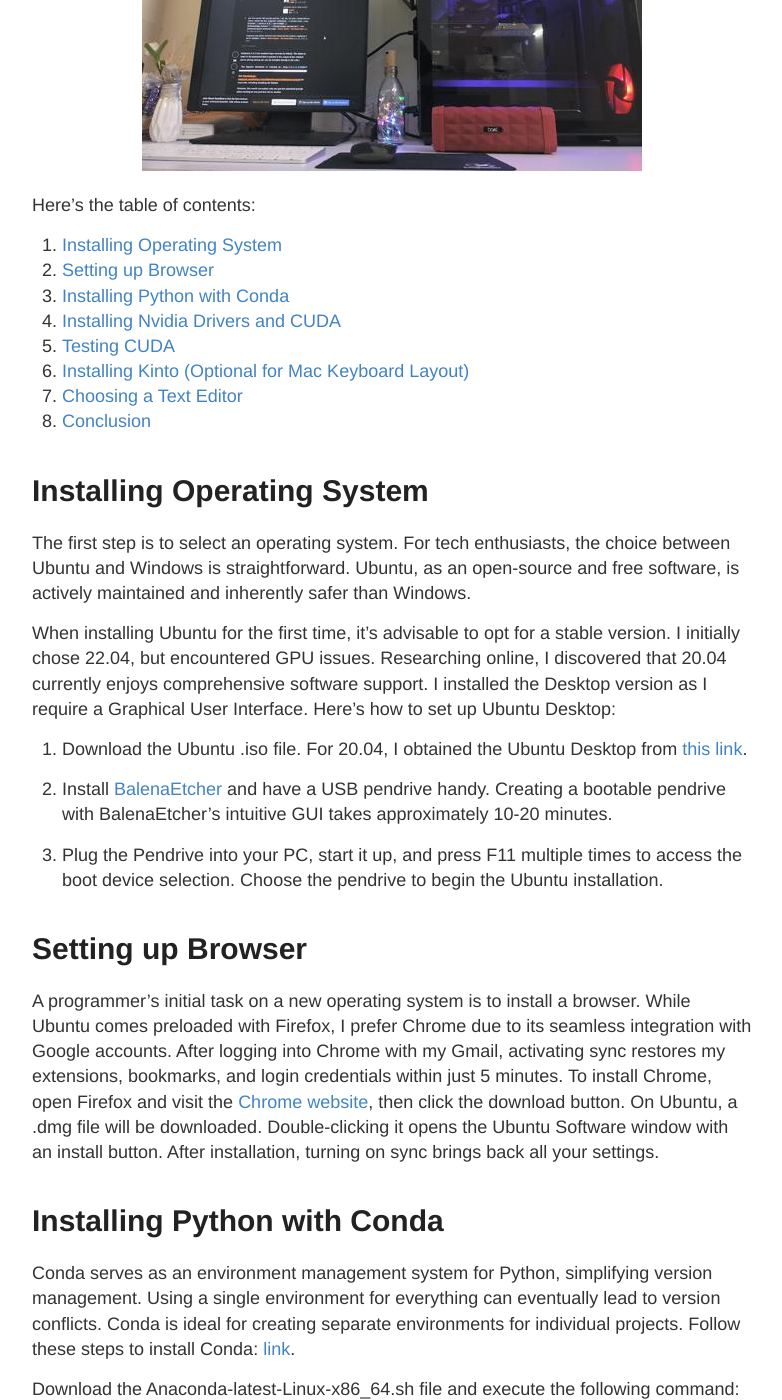
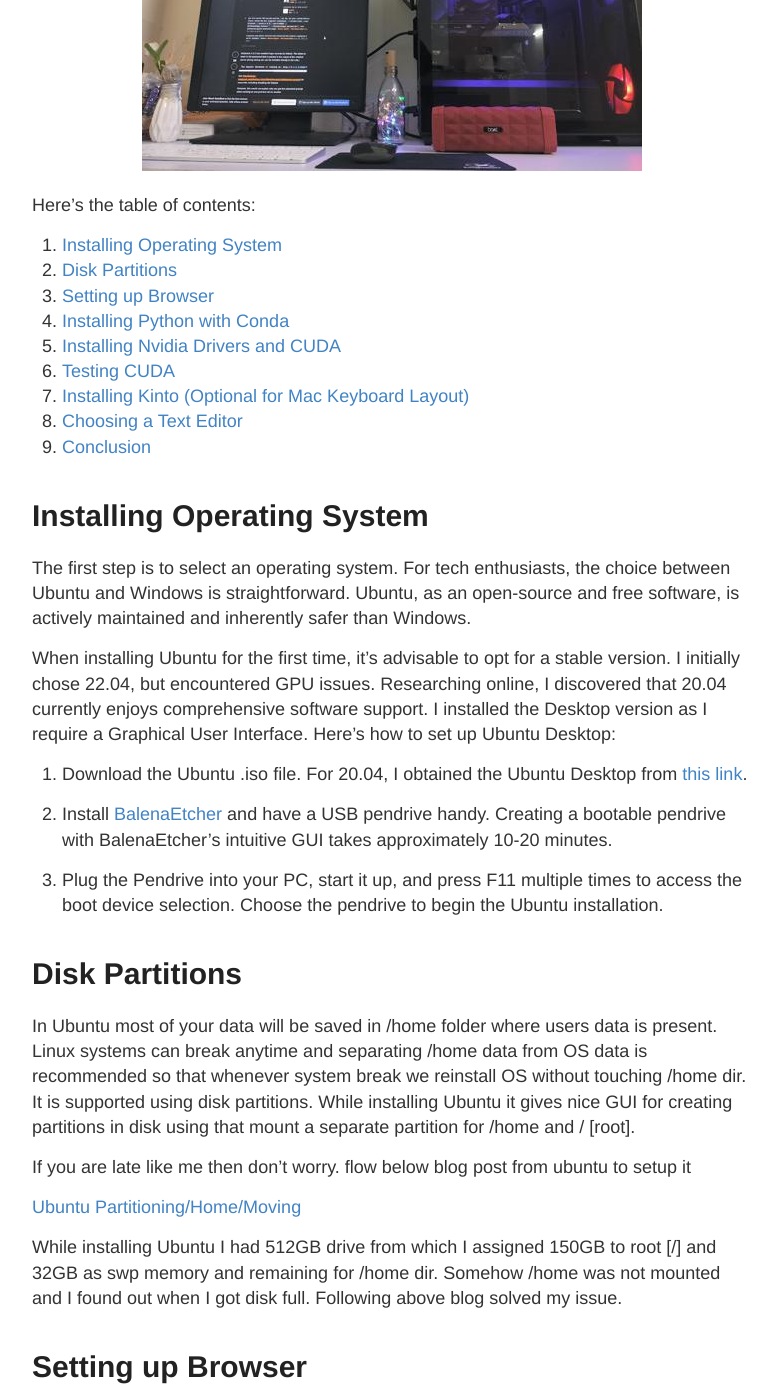
Before and after one commit to shubham-shinde/blogs, a Jekyll site: the page built from _posts/2023-07-22-beast.md, in a window 1280 px wide and 1400 px high, scrolled down 472 px. Shown: the whole window, without its empty margins (248-1030 px from the left). Built offline with Jekyll 4.4.1, drawn with Linux system fonts in a browser that asks for light colours; comment, search, counter and statistics services are not loaded.

Commit message:
disk partition section added

```diff
--- a/_posts/2023-07-22-beast.md
+++ b/_posts/2023-07-22-beast.md
@@ -26,6 +26,17 @@ When installing Ubuntu for the first time, it's advisable to opt for a stable ve
 2. Install [BalenaEtcher](https://etcher.balena.io/) and have a USB pendrive handy. Creating a bootable pendrive with BalenaEtcher's intuitive GUI takes approximately 10-20 minutes.
 
 3. Plug the Pendrive into your PC, start it up, and press F11 multiple times to access the boot device selection. Choose the pendrive to begin the Ubuntu installation.
+
+# Disk Partitions
+
+In Ubuntu most of your data will be saved in /home folder where users data is present. Linux systems can break anytime and separating /home data from OS data is recommended so that whenever system break we reinstall OS without touching /home dir. It is supported using disk partitions. While installing Ubuntu it gives nice GUI for creating partitions in disk using that mount a separate partition for /home and / [root].
+
+If you are late like me then don't worry. flow below blog post from ubuntu to setup it
+
+[Ubuntu Partitioning/Home/Moving](https://help.ubuntu.com/community/Partitioning/Home/Moving)
+
+While installing Ubuntu I had 512GB drive from which I assigned 150GB to root [/] and 32GB as swp memory and remaining for /home dir. Somehow /home was not mounted and I found out when I got disk full. Following above blog solved my issue.
+
 
 # Setting up Browser
 
```
